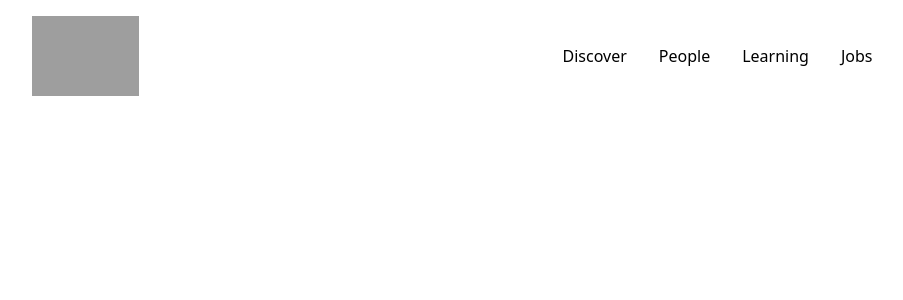
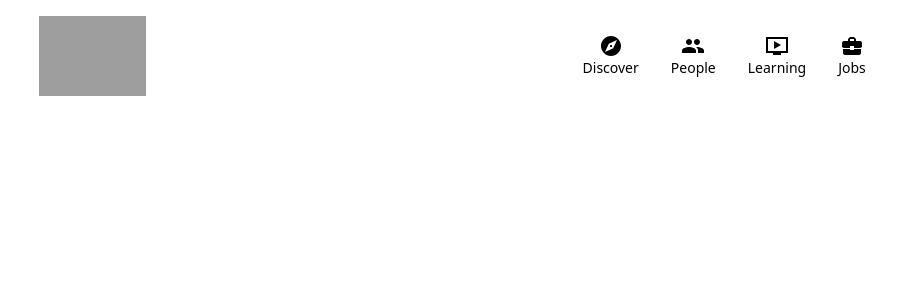
Before and after one commit to tomsclater/linkedin-clone, a Next.js app: page /home in a window 1280 px wide. Shown: the top 300 px of the page, without its empty margins (185-1088 px from the left). Built offline with nearby package versions, Linux system fonts and the light colour scheme; grey boxes are pictures that could not be loaded.

Commit message:
Header links added

```diff
--- a/components/HeaderLink.js
+++ b/components/HeaderLink.js
@@ -1,5 +1,11 @@
-function HeaderLink(props) {
-  return <div>{props.text}</div>;
+function HeaderLink({ Icon, text, avatar }) {
+  return (
+    <div className="cursor-pointer flex flex-col justify-center items-center">
+        {avatar ? <Icon className="!h-7 !w-7 lg:!-mb-1" /> : <Icon />}
+
+        <h4 className="text-sm">{text}</h4>
+    </div>
+  );
 }
 
 export default HeaderLink;
```
